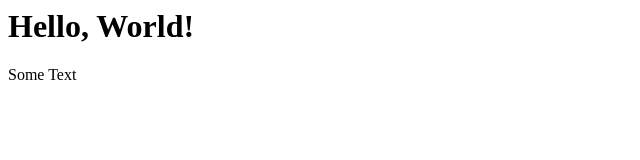
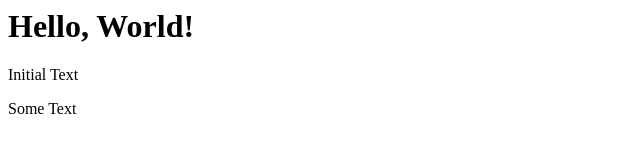
Before and after one commit to dominikb1888/24W-DGPH-intro, a plain HTML site: page index.html in a window 1280 px wide. Shown: the full height of the page, 0-640 px from the left. Drawn offline with Linux system fonts and the light colour scheme.

Commit message:
next update

```diff
--- a/index.html
+++ b/index.html
@@ -4,6 +4,7 @@
    </head>
    <body>
       <h1>Hello, World!</h1>
+      <p>Initial Text</p>
 		  <p>Some Text</p>
    </body>
 </html>
```
